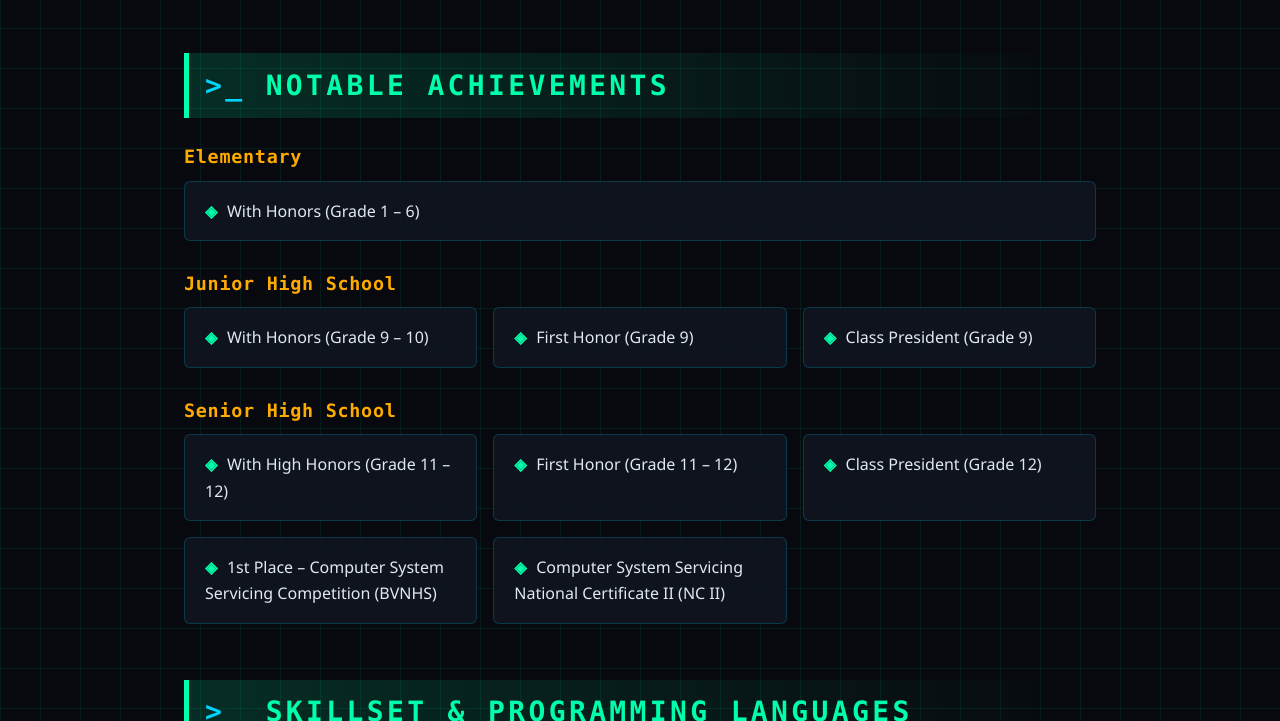
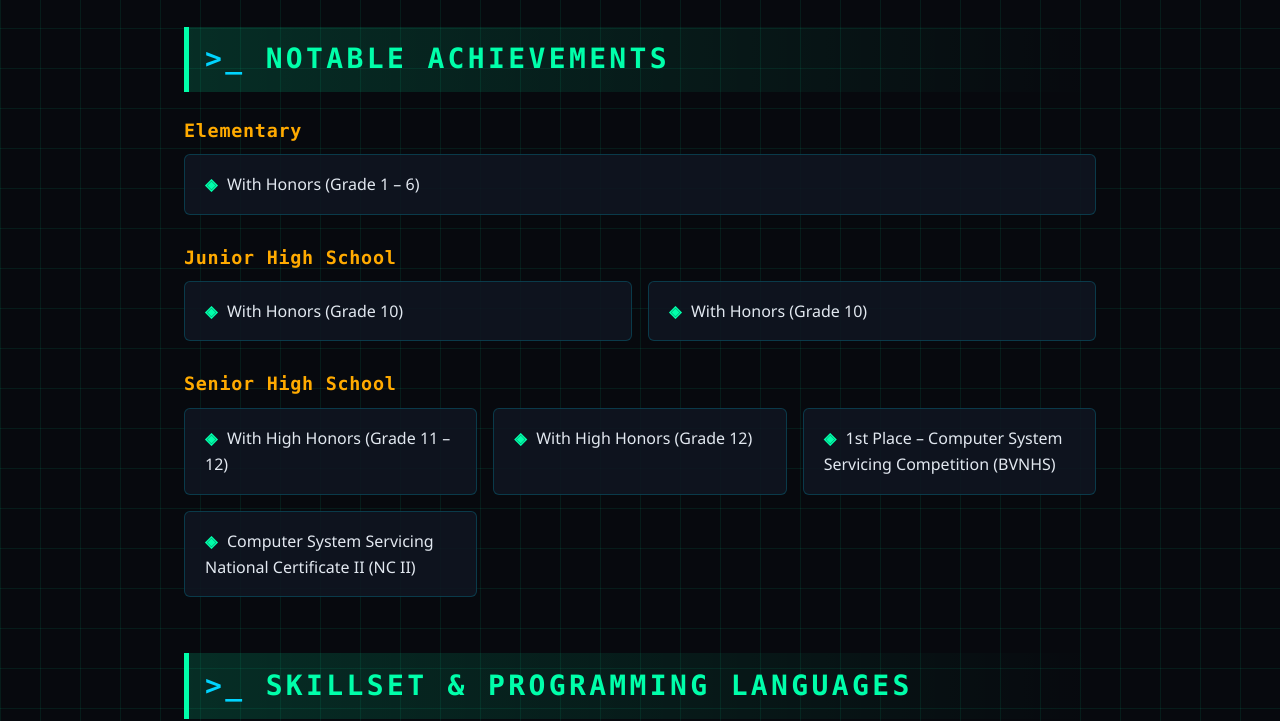
Before and after one commit to tupasee1/csit-web-finals-2026, a plain HTML site: page index.html in a window 1280 px wide. Shown: the part 1052-1773 px from the top of the page. Drawn offline with Linux system fonts and the light colour scheme.

Commit message:
Refactor index.html to remove redundancy
Removed duplicate paragraph and fixed list items.

```diff
--- a/index.html
+++ b/index.html
@@ -207,7 +207,7 @@ a:hover {
         class="profile-jpg"
       />
  <br>
-<p>I am Ethan Maurice B. Tupas. I live at Barangay Nueva Sevilla, Barotac Viejo, Iloilo. I am  currently pursuing a Bachelor of Science in Information Technology degree at the University of San Agustin. My goal is to become a Computer Hardware Specialist and a Network Engineer. I am deeply motivated in pursuing this career because I find joy in fixing complicated stuff and technology grows faster every day. I want to challenge myself to adapt in this high-paced technology environment. My other reason is that computers amaze me; it deepens my curiosity. Choosing Information Technology as my degree stems from a deep passion for digital transformation and problem-solving. Pursuing computer hardware opens doors to a rapidly growing field driving modern technology, from AI servers to consumer electronics. You’ll develop invaluable hands-on technical skills in system architecture, troubleshooting, and microelectronics. With high industry demand, strong earning potential, and the ability to solve tangible engineering challenges, it’s a future-proof career path for anyone passionate about how tech works inside out.</p>
+<p>I am Ethan Maurice B. Tupas. I am  currently pursuing a Bachelor of Science in Information Technology degree at the University of San Agustin. My goal is to become a Computer Hardware Specialist and a Network Engineer. I am deeply motivated in pursuing this career because I find joy in fixing complicated stuff and technology grows faster every day. I want to challenge myself to adapt in this high-paced technology environment. My other reason is that computers amaze me; it deepens my curiosity. Choosing Information Technology as my degree stems from a deep passion for digital transformation and problem-solving. Pursuing computer hardware opens doors to a rapidly growing field driving modern technology, from AI servers to consumer electronics. You’ll develop invaluable hands-on technical skills in system architecture, troubleshooting, and microelectronics. With high industry demand, strong earning potential, and the ability to solve tangible engineering challenges, it’s a future-proof career path for anyone passionate about how tech works inside out.</p>
 
 
     <h1>Academic Background</h1>
@@ -230,17 +230,16 @@ a:hover {
 
     <h3>Junior High School</h3>
     <ul>
-        <li>With Honors (Grade 9 – 10)</li>
-        <li>First Honor (Grade 9)</li>
-        <li>Class President (Grade 9)</li>
+        <li>With Honors (Grade 10)</li>
+        <li>With Honors (Grade 10)</li>
+
     </ul>
 
 
     <h3>Senior High School</h3>
     <ul>
         <li>With High Honors (Grade 11 – 12)</li>
-        <li>First Honor (Grade 11 – 12)</li>
-        <li>Class President (Grade 12)</li>
+            <li>With High Honors (Grade 12)</li>
         <li>1st Place – Computer System Servicing Competition (BVNHS)</li>
         <li>Computer System Servicing National Certificate II (NC II)</li>
     </ul>
```
